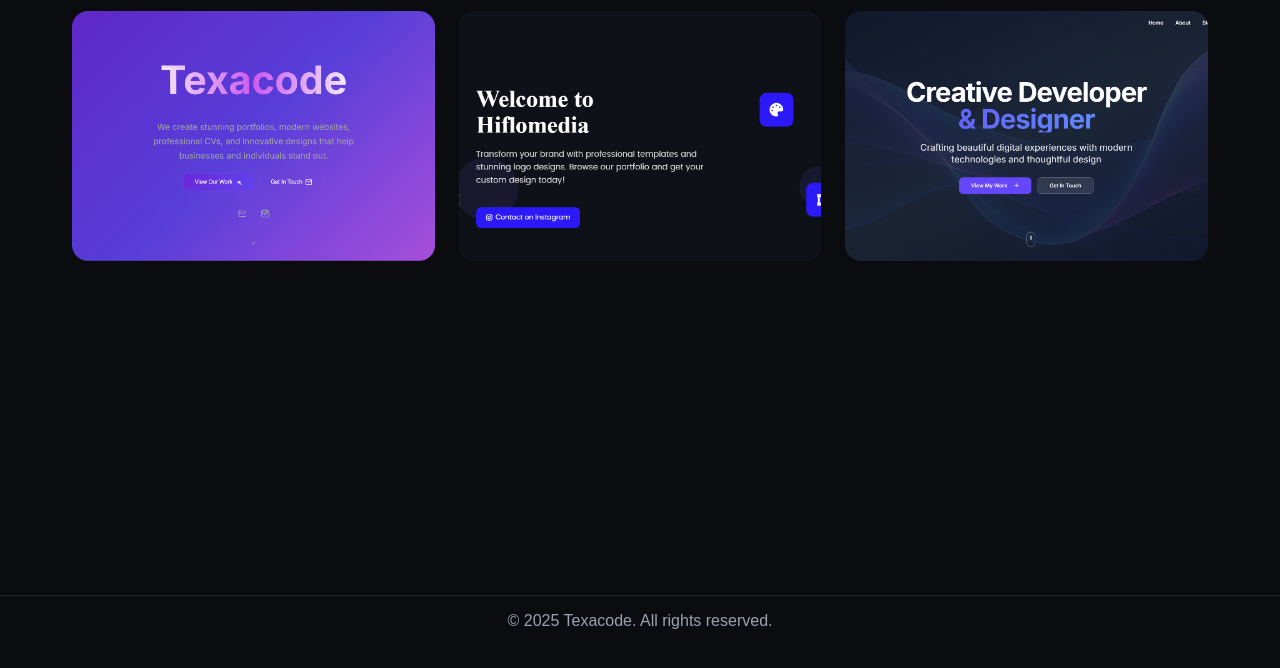
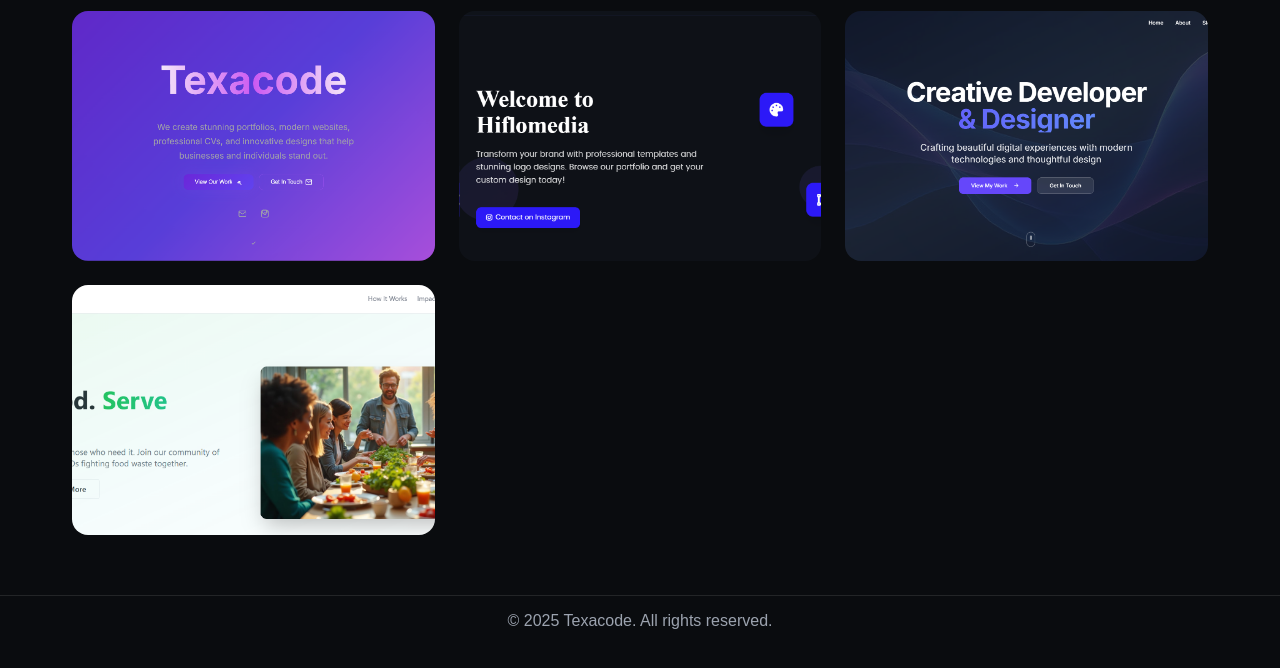
Before and after one commit to waseem-pp/texacode, a plain HTML site: page modern.html in a window 1280 px wide. Shown: the part 116-784 px from the top of the page. Drawn offline with Linux system fonts and the light colour scheme.

Commit message:
small commit

```diff
--- a/modern.html
+++ b/modern.html
@@ -98,7 +98,7 @@
         link: "https://sampleportfoliotexacode1.netlify.app/"
       },
       {
-        image: "Sharecare.png",
+        image: "Images/Sharecare.png",
         name: "Sharecare Website",
         link: "https://sharecare87.netlify.app/"
       }
```
